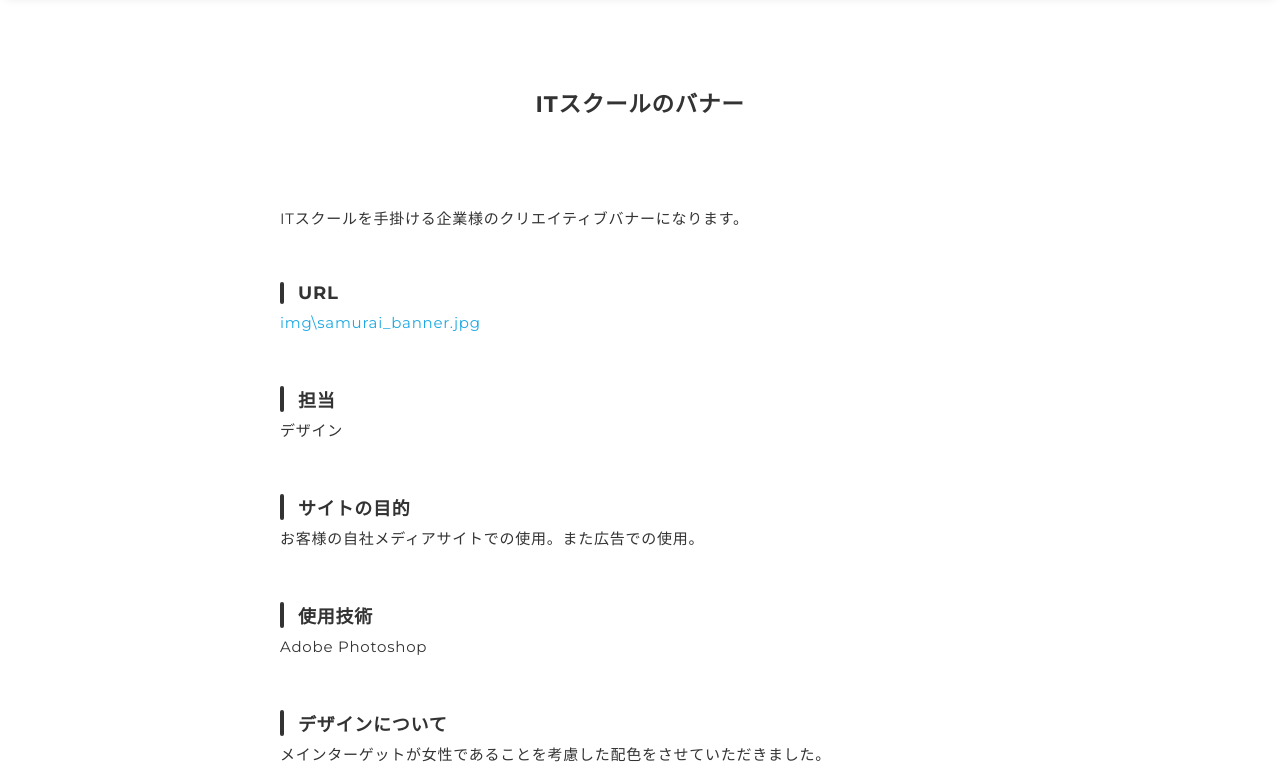
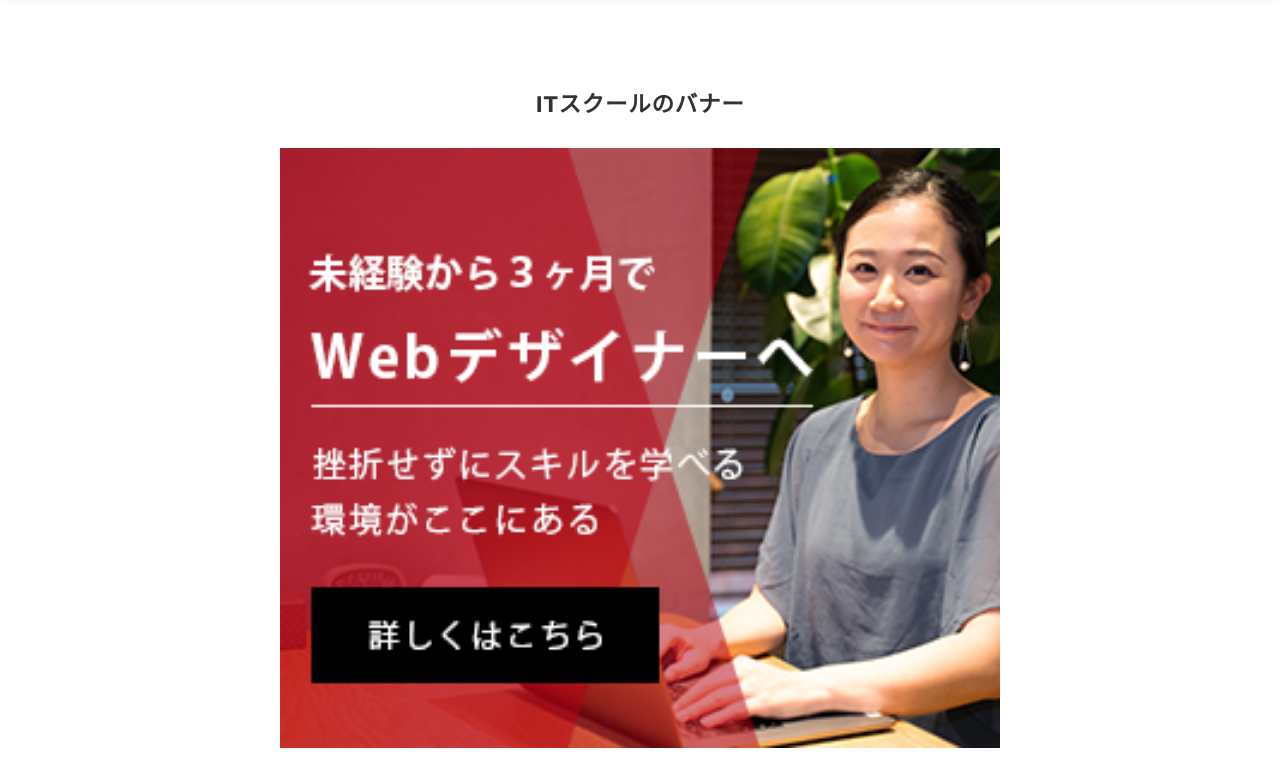
Before and after one commit to mizukikiki/portforio, a plain HTML site: page works-4.html in a window 1280 px wide. Shown: the part 67-831 px from the top of the page. Drawn offline with nearby package versions, Linux system fonts and the light colour scheme.

Commit message:
Update works-4.html

```diff
--- a/works-4.html
+++ b/works-4.html
@@ -39,7 +39,7 @@
           <h2 class="article-title">ITスクールのバナー</h2>
           <div class="article-body">
             <p style="text-align: center;">
-              <img src="img/works-detail/works-4.png" alt="">
+              <img src="works-detail/works-4.png" alt="">
             </p>
             <p>
               ITスクールを手掛ける企業様のクリエイティブバナーになります。
```
